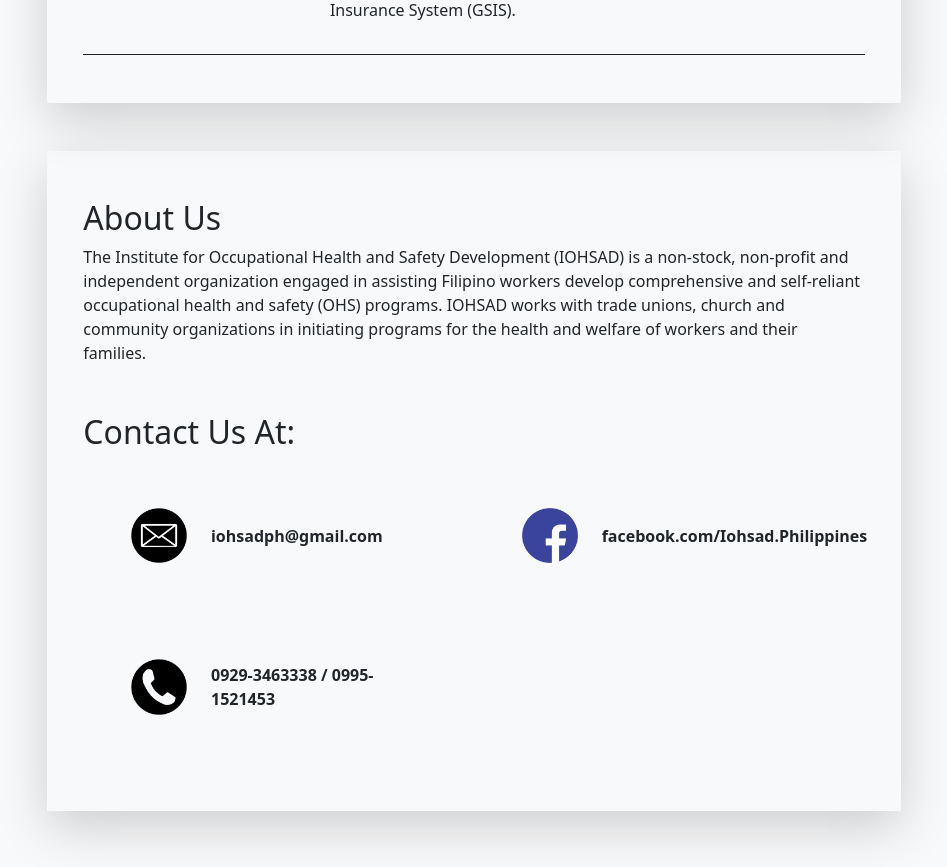
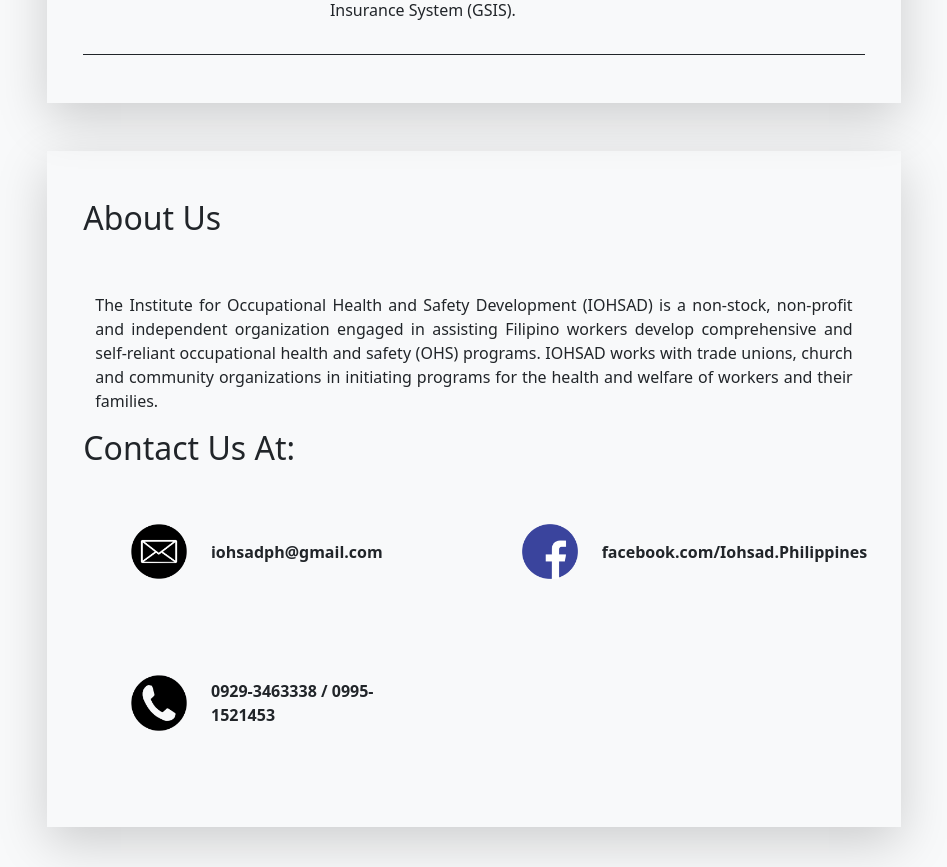
Before and after one commit to simonqq21/IOHSAD-Ex-Nihilo-Web-App, a Flask app: page / in a window 1280 px wide. Shown: the part 2531-3398 px from the top of the page, without its empty margins (166-1113 px from the left). Run offline with Flask 2, Linux system fonts and the light colour scheme.

Commit message:
justify about us

```diff
--- a/app/templates/index.html
+++ b/app/templates/index.html
@@ -85,7 +85,7 @@
         <div class="row justify-content-sm-center mb-5">
             <div class="col-sm-8 shadow-lg p-5">
                 <h2 class="row mb-2">About Us</h2>
-                <p class="row mb-5">The Institute for Occupational Health and Safety Development (IOHSAD) is a non-stock, non-profit and independent organization engaged in assisting Filipino workers develop comprehensive and self-reliant occupational health and safety (OHS) programs. IOHSAD works with trade unions, church and community organizations in initiating programs for the health and welfare of workers and their families.</p>
+                <p class="row mb-5"><p style="text-align: justify;">The Institute for Occupational Health and Safety Development (IOHSAD) is a non-stock, non-profit and independent organization engaged in assisting Filipino workers develop comprehensive and self-reliant occupational health and safety (OHS) programs. IOHSAD works with trade unions, church and community organizations in initiating programs for the health and welfare of workers and their families.</p>
                 <div class="row">
                     <div class="col-sm-12">
                         <h2 class="row">Contact Us At:</h2>
```
